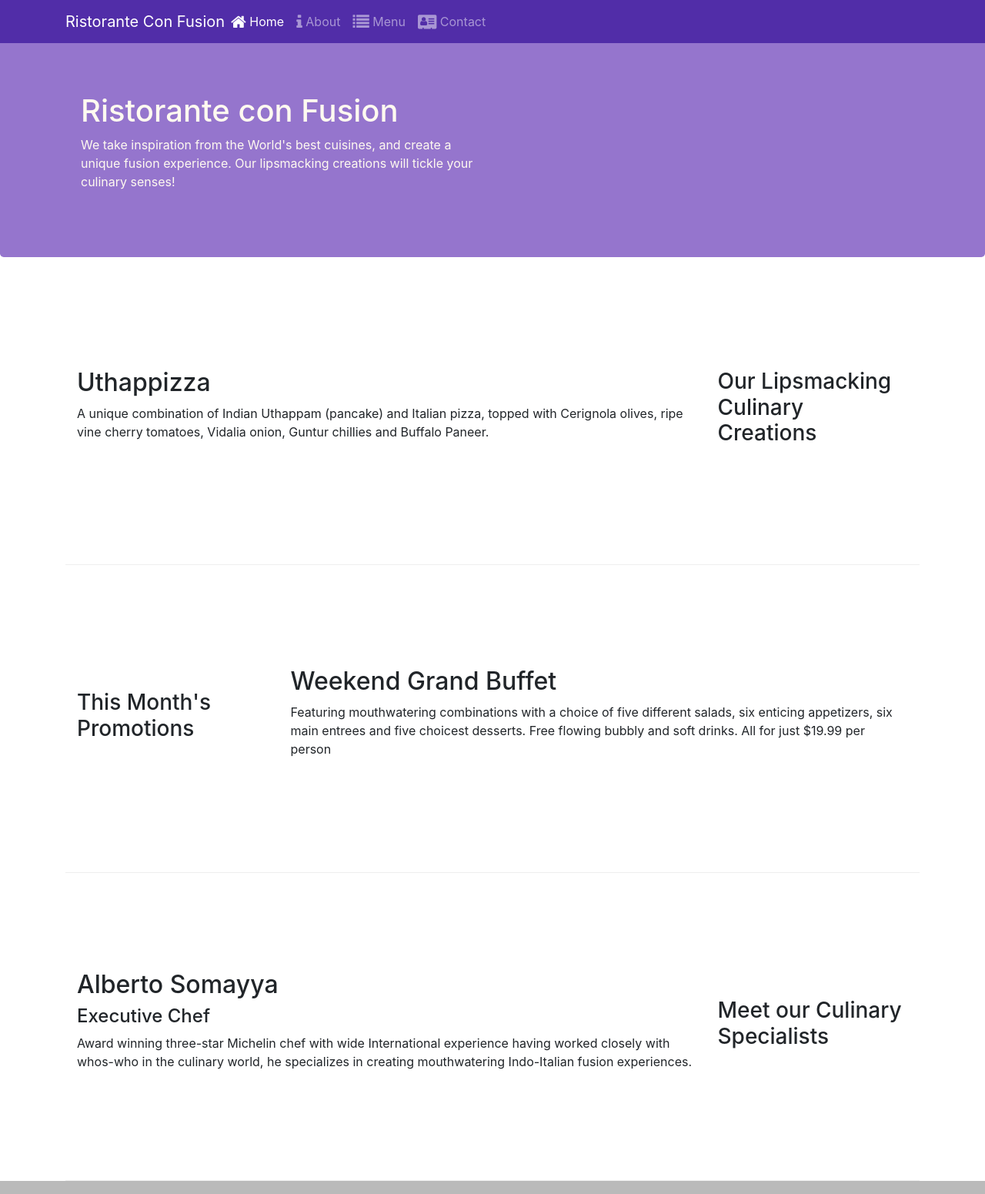
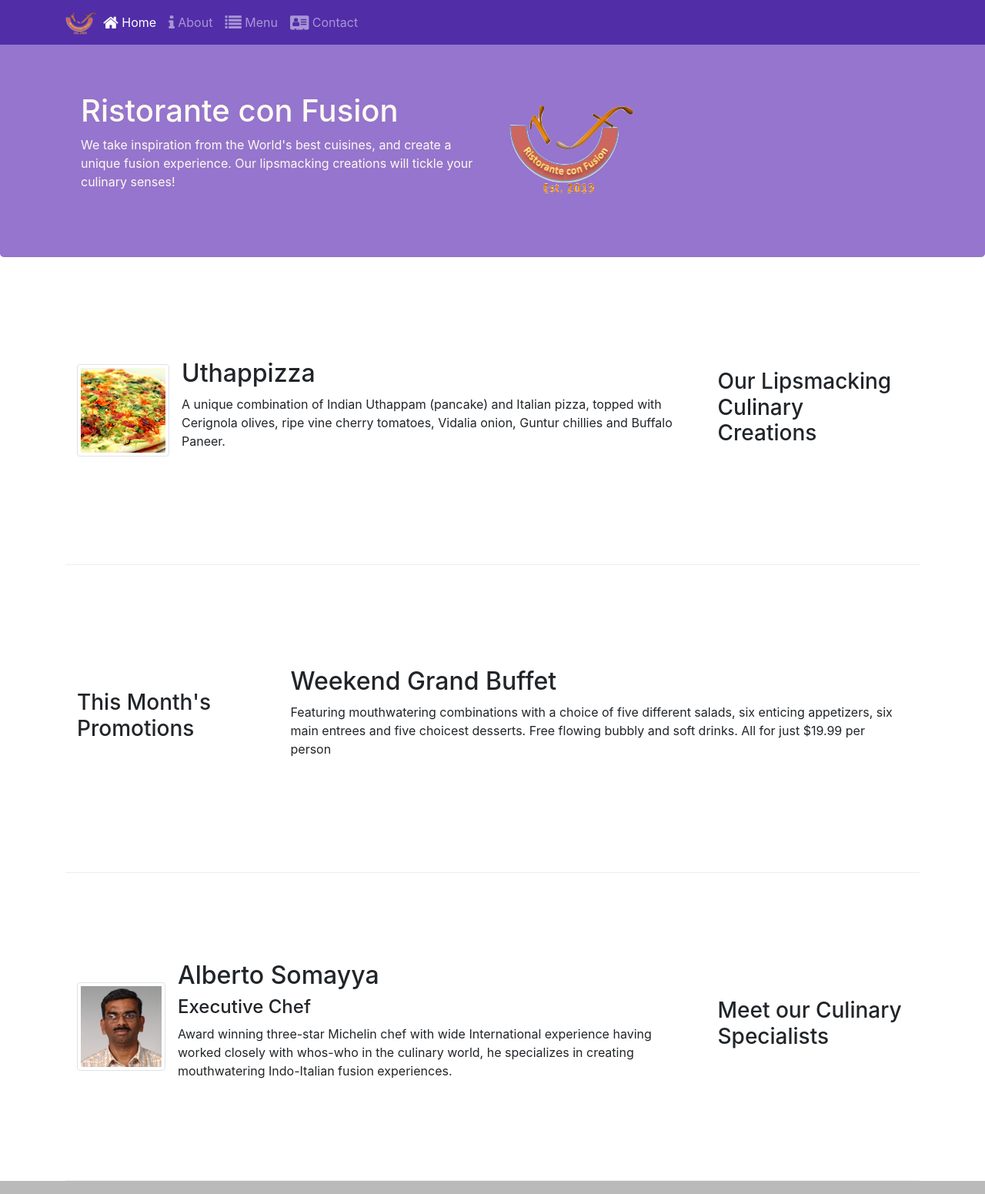
Before and after one commit to meera2406/BootStrap-based-Website, a website: page index.html in a window 1280 px wide. Shown: the top 1551 px of the page at 77% size. Drawn offline with nearby package versions, Linux system fonts and the light colour scheme.

Commit message:
Images and Media

```diff
--- a/index.html
+++ b/index.html
@@ -22,7 +22,7 @@
             <button class="navbar-toggler" type="button" data-toggle="collapse" data-target="#Navbar">
                 <span class="navbar-toggler-icon"></span>
             </button>
-            <a class="navbar-brand mr-auto" href="#">Ristorante Con Fusion</a>
+            <a class="navbar-brand mr-auto" href="#"><img src="img/logo.png" height="30" width="41"></a>
             <div class="collapse navbar-collapse" id="Navbar">
              <ul class="navbar-nav mr-auto">
                 <li class="nav-item">
@@ -49,7 +49,8 @@
                     <h1>Ristorante con Fusion</h1>
                     <p>We take inspiration from the World's best cuisines, and create a unique fusion experience. Our lipsmacking creations will tickle your culinary senses!</p>
                 </div>
-                <div class="col-12 col-sm">
+                <div class="col-12 col-sm align-self-center">
+                    <img src="img/logo.png" class="img-fluid">
                 </div>
             </div>
         </div>
@@ -61,8 +62,17 @@
                 <h3>Our Lipsmacking Culinary Creations</h3>
             </div>
             <div class="col col-sm order-sm-first col-md">
-                <h2>Uthappizza</h2>
-                <p class="d-none d-sm-block">A unique combination of Indian Uthappam (pancake) and Italian pizza, topped with Cerignola olives, ripe vine cherry tomatoes, Vidalia onion, Guntur chillies and Buffalo Paneer.</p>
+                <div class="media">
+                    <img class="d-flex mr-3 img-thumbnail align-self-center"
+                            src="img/uthappizza.png" alt="Uthappizza">
+                    <div class="media-body">
+                        <h2 class="mt-0">Uthappizza</h2>
+                        <p class="d-none d-sm-block">A unique combination of Indian Uthappam (pancake) and
+                            Italian pizza, topped with Cerignola olives, ripe vine
+                            cherry tomatoes, Vidalia onion, Guntur chillies and
+                            Buffalo Paneer.</p>
+                    </div>
+                </div>
             </div>
         </div>
 
@@ -82,9 +92,19 @@
                 <h3>Meet our Culinary Specialists</h3>
             </div>
             <div class="col col-sm order-sm-first  col-md">
-                <h2>Alberto Somayya</h2>
-                <h4>Executive Chef</h4>
-                <p class="d-none d-sm-block">Award winning three-star Michelin chef with wide International experience having worked closely with whos-who in the culinary world, he specializes in creating mouthwatering Indo-Italian fusion experiences. </p>
+                <div class="media">
+                    <img class="d-flex mr-3 img-thumbnail align-self-center"
+                            src="img/alberto.png" alt="Alberto Somayya">
+                    <div class="media-body">
+                        <h2 class="mt-0">Alberto Somayya</h2>
+                        <h4>Executive Chef</h4>
+                        <p class="d-none d-sm-block">Award winning three-star Michelin chef with wide
+                            International experience having worked closely with
+                            whos-who in the culinary world, he specializes in
+                            creating mouthwatering Indo-Italian fusion experiences.
+                            </p>
+                    </div>
+                </div>
             </div>
         </div>
     </div>
```
Also changed, not shown: aboutus.html (+3 -2 lines), contactus.html (+3 -2 lines), img/alberto.png (added), img/buffet.png (added), img/logo.png (added), img/uthappizza.png (added), 1 other file.
